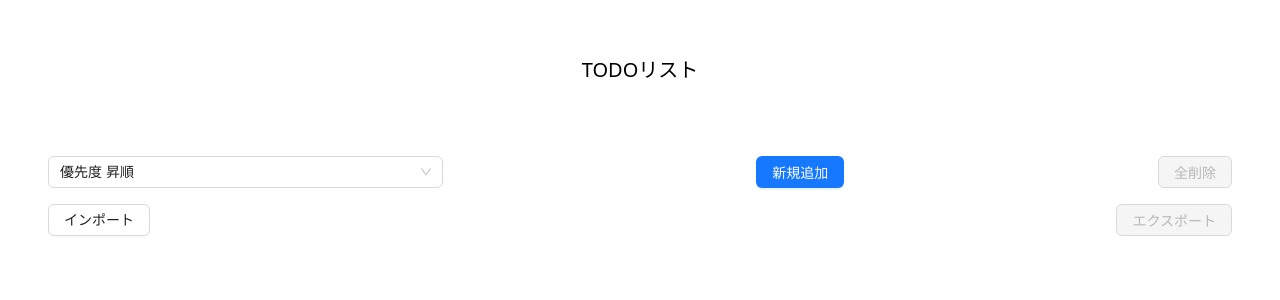
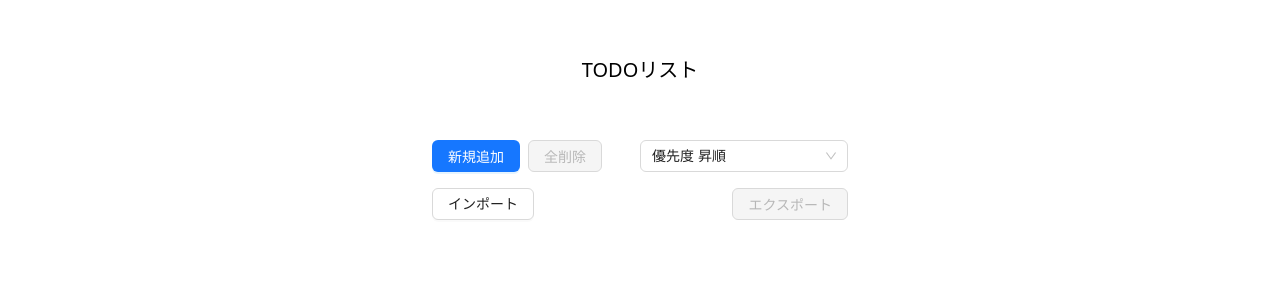
Before and after one commit to hamburger39/last_task, a Next.js app: page /todo in a window 1280 px wide. Shown: the top 300 px of the page. Built offline with nearby package versions, Linux system fonts and the light colour scheme.

Commit message:
fix:commit

```diff
--- a/src/app/todo/page.tsx
+++ b/src/app/todo/page.tsx
@@ -219,19 +219,21 @@ const Todo: FC = () => {
   };
 
   return (
-    <div className="p-4 sm:p-6 lg:p-8 flex flex-col items-center">
-  <div className="flex justify-between w-full mb-4 flex-col sm:flex-row">
-    <Select value={sortType} onChange={handleSortChange} className="w-full sm:w-1/3 mb-4 sm:mb-0">
+    <div className="p-4 max-w-md mx-auto">
+      <div className="flex justify-between items-center mb-4">
+        <div className="flex">
+          <CustomButton type="primary" onClick={showModal} className="mr-2">新規追加</CustomButton>
+          <CustomButton type="default" danger onClick={showDeleteAllModal} disabled={todos.length === 0}>全削除</CustomButton>
+        </div>
+        <Select value={sortType} onChange={handleSortChange} className="w-1/2">
           <Option value="priorityAsc">優先度 昇順</Option>
           <Option value="priorityDesc">優先度 降順</Option>
           <Option value="createdAtAsc">作成日時 昇順</Option>
           <Option value="createdAtDesc">作成日時 降順</Option>
         </Select>
-    <CustomButton type="primary" onClick={showModal} className="w-full sm:w-auto mb-4 sm:mb-0">新規追加</CustomButton>
-    <CustomButton type="default" danger onClick={showDeleteAllModal} disabled={todos.length === 0} className="w-full sm:w-auto">全削除</CustomButton>
       </div>
       {sortedTodos.map((todo, index) => (
-    <div className="bg-white p-4 rounded shadow mb-4 w-full" key={index}>
+        <div className="bg-white p-4 rounded shadow mb-4" key={index}>
           <p className="text-sm font-bold">{todo.value}</p>
           <p className="text-xs">{todo.detail}</p>
           <p className="text-xs">{todo.reminderTime ? toJST(todo.reminderTime) : ''}</p>
@@ -243,9 +245,9 @@ const Todo: FC = () => {
           </div>
         </div>
       ))}
-  <div className="flex justify-between w-full">
+      <div className="flex justify-between mt-4">
         <Upload customRequest={handleUpload} accept=".xlsx,.xlsm">
-      <CustomButton type="default" onClick={() => { }}>インポート</CustomButton>
+          <CustomButton type="default">インポート</CustomButton>
         </Upload>
         <CustomButton type="primary" onClick={showExportModal} disabled={todos.length === 0}>エクスポート</CustomButton>
       </div>
@@ -276,8 +278,8 @@ const Todo: FC = () => {
         <AntInput value={fileName} onChange={(e) => setFileName(e.target.value)} placeholder="ファイル名を入力" />
       </Modal>
     </div>
+  );
 
-  );
 };
 
 export default Todo;
```
Lines whose indentation alone changed are shown as unchanged.
